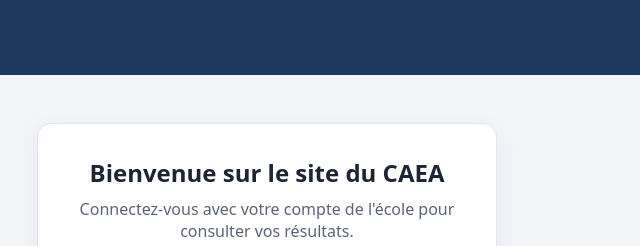
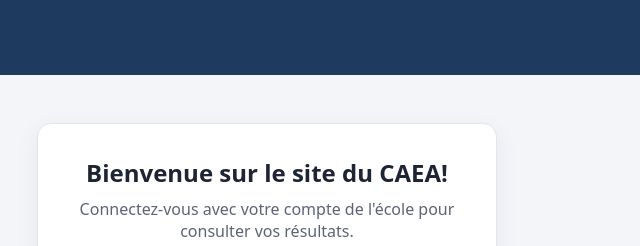
Before and after one commit to Codinglynks/caea, a plain HTML site: page index.html in a window 1280 px wide. Shown: the top 246 px of the page, 373-1013 px from the left. Drawn offline with Linux system fonts and the light colour scheme; a script that the page names is missing.

Commit message:
Add exclamation mark to welcome heading
Signed-off-by: Marco <193745545+Codinglynks@users.noreply.github.com>

```diff
--- a/index.html
+++ b/index.html
@@ -76,7 +76,7 @@ window.Shake = Shake;
     <!-- View shown when the page opens: welcome text and Google button. -->
     <div id="view-signin">
       <!-- Main heading. -->
-      <h1>Bienvenue sur le site du CAEA</h1>
+      <h1>Bienvenue sur le site du CAEA!</h1>
       <!-- Explanation under the heading (grey text). -->
       <p class="lead">Connectez-vous avec votre compte de l'école pour consulter vos résultats.</p>
       <!-- Centres the Google button. -->
```
